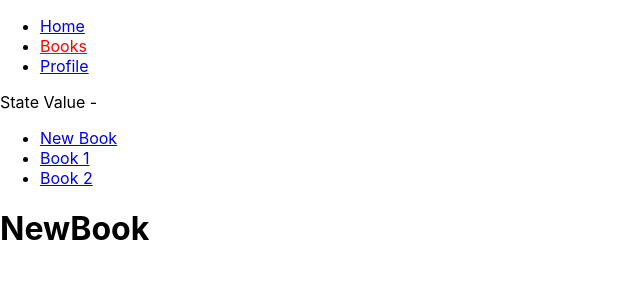
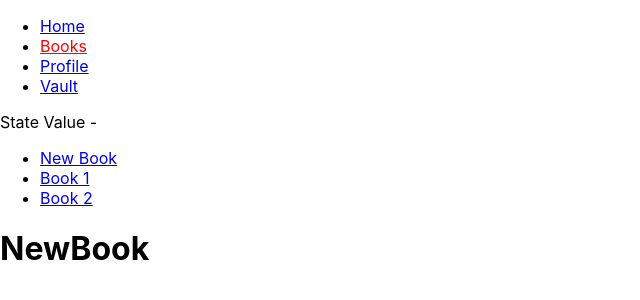
Before and after one commit to iamPavan17/react-router-v6, a React (Create React App) app: page /books/new in a window 1280 px wide. Shown: the top 300 px of the page, without its empty margins (0-640 px from the left). Built offline with nearby package versions, Linux system fonts and the light colour scheme.

Commit message:
✨ PrivateRoutes example

```diff
--- a/src/App.js
+++ b/src/App.js
@@ -7,6 +7,8 @@ import NotFound from "./pages/NotFound";
 import BookList from "./pages/BookList";
 import Profile from "./pages/Profile";
 import BookLayout from "./pages/BookLayout";
+import PrivateRoute from "./pages/PrivateRoute";
+import Vault from "./pages/Vault";
 
 function App() {
   const location = useLocation();
@@ -46,6 +48,9 @@ function App() {
           <li>
             <Link to="/profile">Profile</Link>
           </li>
+          <li>
+            <Link to="/auth/vault">Vault</Link>
+          </li>
         </ul>
       </nav>
 
@@ -72,6 +77,11 @@ function App() {
           <Route path="new" element={<NewBook />} />
         </Route>
 
+        {/* An example for PrivateRoute */}
+        <Route path="/auth" element={<PrivateRoute />}>
+          <Route path="vault" element={<Vault />} />
+        </Route>
+
         {/* Another example of Nested Routes */}
         {/* When we have one Route, which is calling another bunch of Rooutes, we have to add "/*" at the end of the path */}
         <Route path="/profile/*" element={<Profile />} />
--- /dev/null
+++ b/src/pages/PrivateRoute.js
@@ -0,0 +1,10 @@
+import { Outlet, Navigate } from "react-router-dom";
+
+export default function PrivateRoute() {
+  const isLoggedIn = true;
+  return (
+    <>
+      {isLoggedIn ? <Outlet /> : <Navigate to="/" state={"Not authorized"} />}
+    </>
+  );
+}
--- /dev/null
+++ b/src/pages/Vault.js
@@ -0,0 +1,3 @@
+export default function Vault() {
+  return <div>Some important information.</div>;
+}
```
